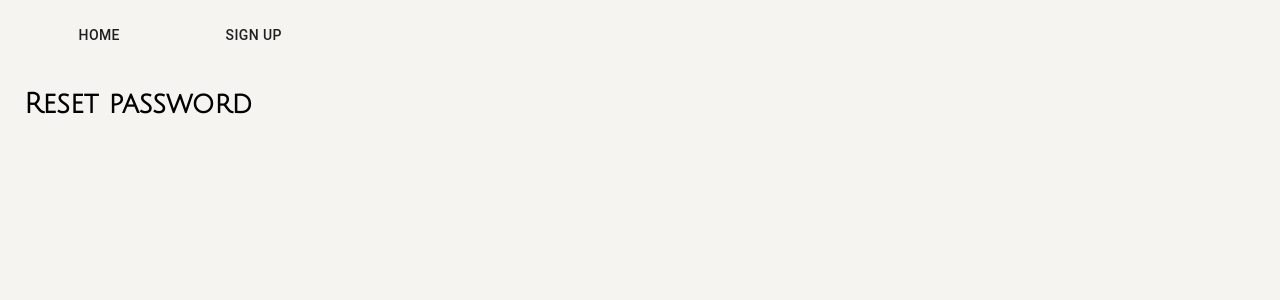
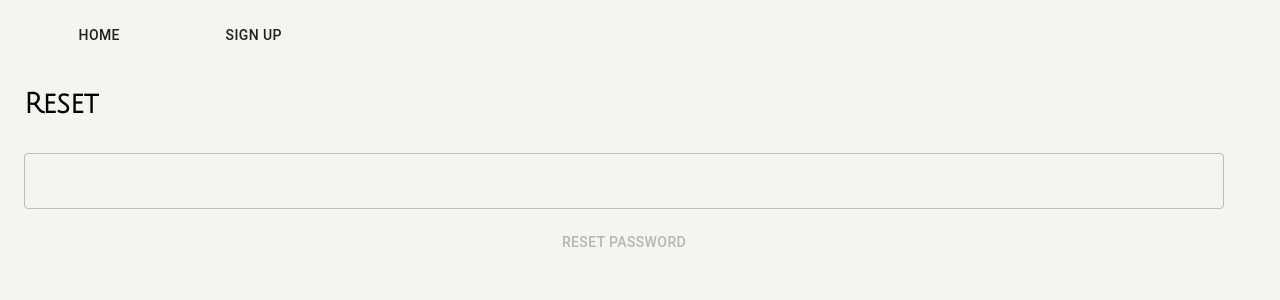
Before and after one commit to emonakov/apollo-graphql-react, a React (Create React App) app in the folder client/: page /reset in a window 1280 px wide. Shown: the top 300 px of the page. Built offline with nearby package versions, Linux system fonts and the light colour scheme; a web font is replaced by a local one.

Commit message:
Reset form added

```diff
--- a/client/package.json
+++ b/client/package.json
@@ -34,11 +34,6 @@
     "codegen": "apollo client:codegen --target typescript --watch",
     "prettier": "prettier --write '**/*.{ts,tsx}'"
   },
-  "husky": {
-    "hooks": {
-      "pre-commit": "yarn prettier"
-    }
-  },
   "browserslist": {
     "production": [
       ">0.2%",
--- a/client/src/App.tsx
+++ b/client/src/App.tsx
@@ -7,6 +7,7 @@ import LoginFrom from './components/LoginForm';
 import SignUpForm from './components/SignUpForm';
 import Navigation from './components/Navigation';
 import List from './components/List';
+import ResetForm from './components/ResetForm';
 
 import { materialTheme } from './config/theme';
 
@@ -30,7 +31,7 @@ const App: FC = () => {
               <SignUpForm onSignUp={() => setLoggedIn(true)} />
             </Route>
             <Route path="/reset" exact>
-              <h1>Reset password</h1>
+              <ResetForm onReset={() => setLoggedIn(false)} />
             </Route>
             <Route>
               <h1>Not found</h1>
--- a/client/src/components/LoginForm.tsx
+++ b/client/src/components/LoginForm.tsx
@@ -25,6 +25,7 @@ const LoginForm: FC<LoginFormProps> = ({ onLogin }) => {
 
   return (
     <Form onSubmit={handleSubmit(onSubmit)}>
+      <h1>Login</h1>
       <TextField name="user" inputRef={register} variant="outlined" />
       <TextField
         type="password"
--- a/client/src/components/Navigation.tsx
+++ b/client/src/components/Navigation.tsx
@@ -29,7 +29,7 @@ const Navigation: FC<NavigationProps> = ({ loggedIn, onLogout }) => {
       {loggedIn && (
         <GridList cellHeight={40} cols={8}>
           <Button to="/" exact component={NavLink}>
-            Profile
+            List
           </Button>
           <Button onClick={onLogout}>Log out</Button>
         </GridList>
--- /dev/null
+++ b/client/src/components/ResetForm.tsx
@@ -0,0 +1,38 @@
+import { FC } from 'react';
+import { useForm } from 'react-hook-form';
+import Button from '@material-ui/core/Button';
+import TextField from '@material-ui/core/TextField';
+
+import Form from './shared/Form';
+
+interface ResetFormProps {
+  onReset: (data: any) => void;
+}
+
+const LoginForm: FC<ResetFormProps> = ({ onReset }) => {
+  const {
+    register,
+    handleSubmit,
+    formState: { isDirty, isSubmitting, isSubmitSuccessful },
+  } = useForm({
+    mode: 'onBlur',
+  });
+
+  const onSubmit = (data: any) => {
+    onReset(data);
+  };
+
+  return isSubmitSuccessful ? (
+    <h4>Password was reset, you can login now</h4>
+  ) : (
+    <Form onSubmit={handleSubmit(onSubmit)}>
+      <h1>Reset</h1>
+      <TextField name="new_password" inputRef={register} variant="outlined" />
+      <Button disabled={!isDirty || isSubmitting} type="submit">
+        Reset password
+      </Button>
+    </Form>
+  );
+};
+
+export default LoginForm;
--- a/client/src/components/SignUpForm.tsx
+++ b/client/src/components/SignUpForm.tsx
@@ -33,6 +33,7 @@ const SignUpForm: FC<SignUpForm> = ({ onSignUp }) => {
 
   return (
     <Form onSubmit={handleSubmit(onSubmit)}>
+      <h1>Sign up</h1>
       <TextField name="user" inputRef={register} variant="outlined" />
       <TextField
         type="password"
--- a/client/src/store/slice.ts
+++ b/client/src/store/slice.ts
@@ -16,7 +16,6 @@ export const slice = createSlice({
     failure: (state: any, action: any) => {
       state.error = action.payload.error;
       state.loading = false;
-      state.loading = true;
     },
     request: (state: any) => {
       state.loading = true;
```
